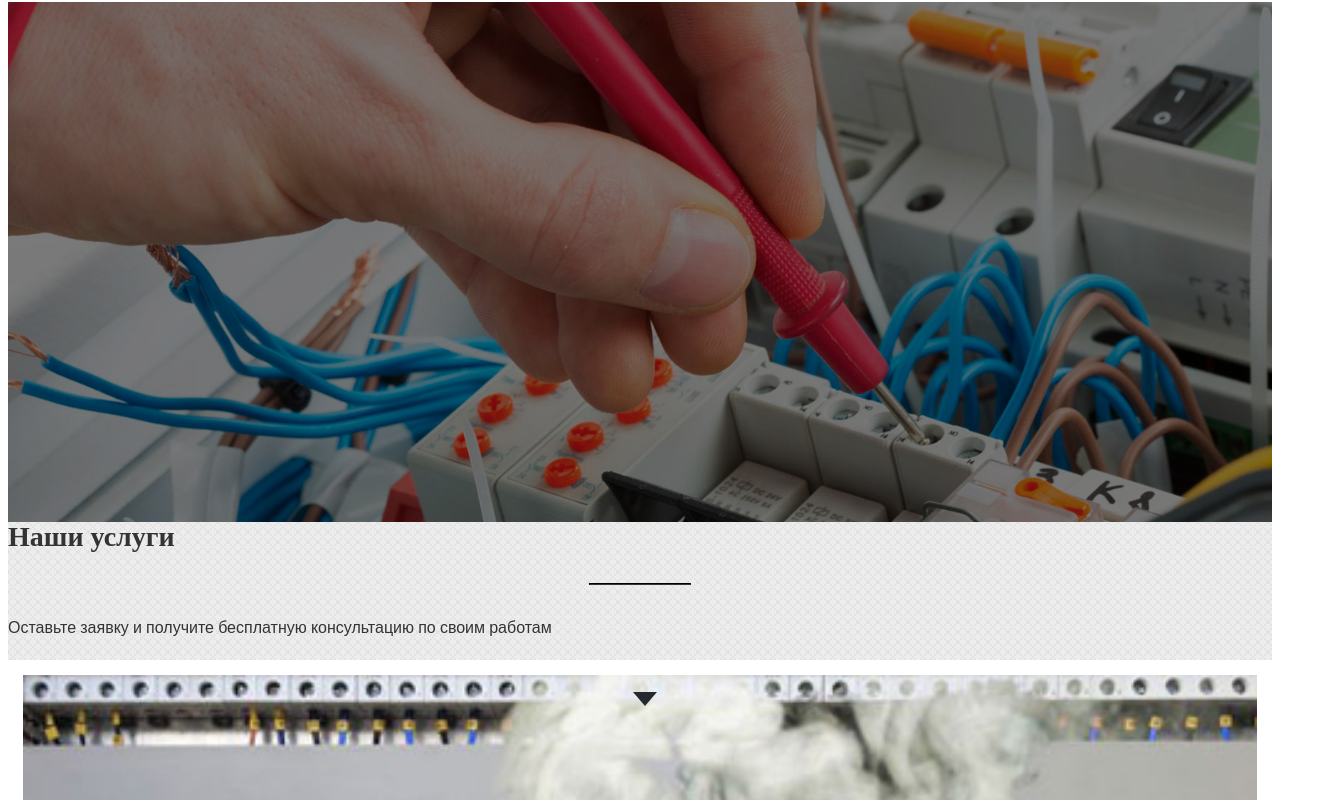
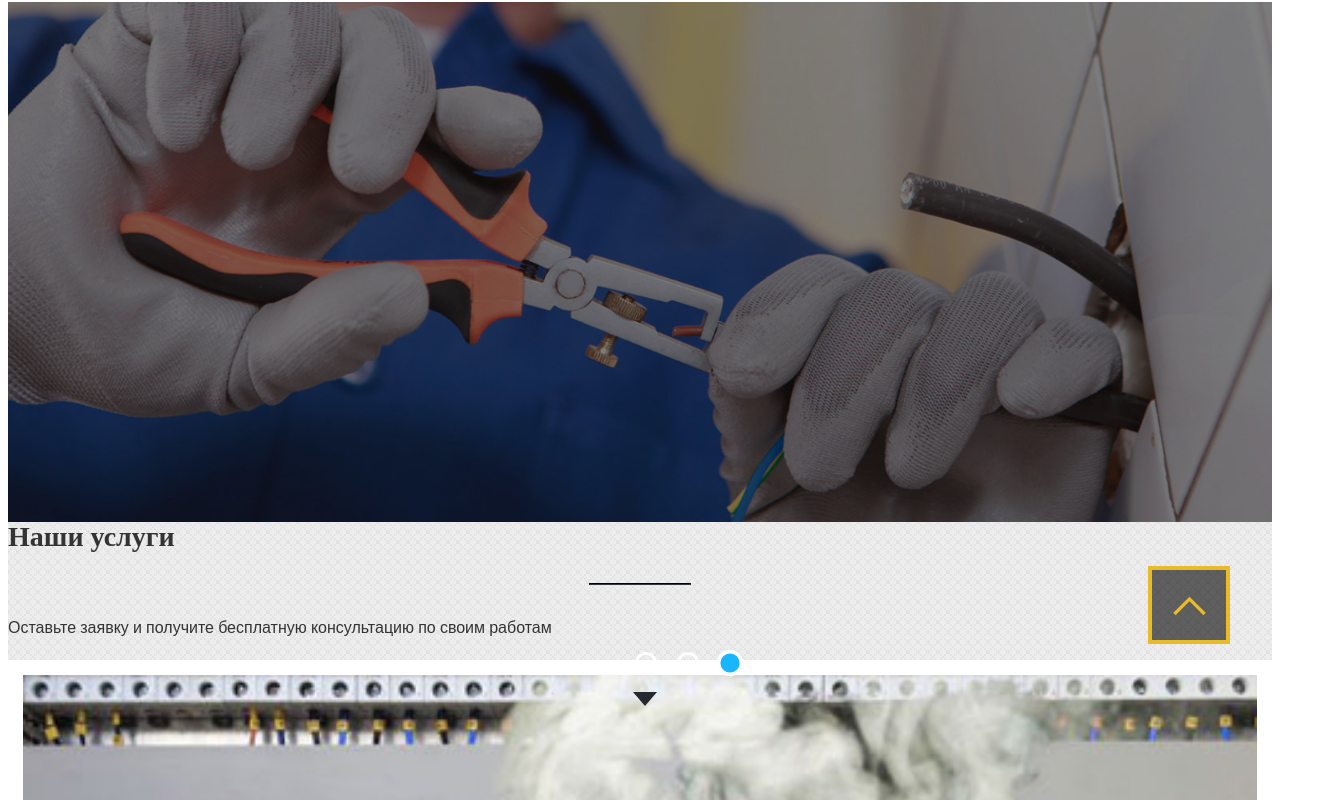
Before and after one commit to AlexBor83/electrician, a website built with webpack: page dist/index.html in a window 1280 px wide. Shown: the part 106-906 px from the top of the page, 1328 px wide, since content can reach past the window. Built offline with nearby package versions, Linux system fonts and the light colour scheme; files whose address does not match are found by name.

Commit message:
Главный слайдер и дотсы

```diff
--- a/src/index.js
+++ b/src/index.js
@@ -2,6 +2,7 @@ import modal from './module/modal';
 import mobileMenu from './module/mobile-menu';
 import accordeon from './module/accordeon';
 import scroll from './module/scroll';
+import sliderTop from './module/sliderTop'
 
 
 
@@ -9,3 +10,4 @@ modal();
 mobileMenu()
 accordeon();
 scroll()
+sliderTop()
--- /dev/null
+++ b/src/module/sliderTop.js
@@ -0,0 +1,105 @@
+const sliderTop = () => {
+  // слайдер - top-slider
+  // слайды - item
+  // Активный слайд - item-active
+  //   dot dot-active
+
+  document.addEventListener('DOMContentLoaded', () => {
+    const slider = document.querySelector('.top-slider');
+    const slides = slider.querySelectorAll('.item');
+
+
+    if (!slider || !slides) {
+      return;
+    }
+
+    const blockDots = slider.querySelector('.dots');
+
+    let dots;
+    const timerInterval = 3000;
+    let curentSlide = 0;
+    let interval;
+
+    const pushDots = () => {
+        for (let i = 0; i < slides.length; i++) {
+          blockDots.insertAdjacentHTML('beforeend', `<li class="dot"></li>`);
+        }
+        dots = document.querySelectorAll('.dot');
+        dots[0].classList.add('dot-active');
+      };
+
+    const prevSlide = (elems, index, strClass) => {
+      elems[index].classList.remove(strClass);
+    };
+
+    const nextSlide = (elems, index, strClass) => {
+      elems[index].classList.add(strClass);
+    };
+
+    const autoSlide = () => {
+      prevSlide(slides, curentSlide, 'item-active');
+      prevSlide(dots, curentSlide, 'dot-active');
+
+      curentSlide++;
+
+      if (curentSlide > slides.length - 1) {
+        curentSlide = 0;
+      }
+
+      nextSlide(slides, curentSlide, 'item-active');
+      nextSlide(dots, curentSlide, 'dot-active');
+    };
+
+    const playSlide = () => {
+      interval = setInterval(autoSlide, timerInterval);
+    };
+
+    const stopSlide = () => {
+      clearInterval(interval);
+    };
+
+    slider.addEventListener('click', (e) => {
+      if (!e.target.matches('.dot')) {
+        return;
+      }
+
+      prevSlide(slides, curentSlide, 'item-active');
+      prevSlide(dots, curentSlide, 'dot-active');
+
+      if (e.target.classList.contains('dot')) {
+        dots.forEach((dot, index) => {
+          if (e.target === dot) {
+            curentSlide = index;
+          }
+        });
+      }
+      nextSlide(slides, curentSlide, 'item-active');
+      nextSlide(dots, curentSlide, 'dot-active');
+    });
+
+    slider.addEventListener(
+      'mouseenter',
+      (e) => {
+        if (e.target.matches('.dots')) {
+          stopSlide();
+        }
+      },
+      true
+    );
+
+    slider.addEventListener(
+      'mouseleave',
+      (e) => {
+        if (e.target.matches('.dots')) {
+          playSlide();
+        }
+      },
+      true
+    );
+
+    pushDots();
+    playSlide();
+  });
+};
+
+export default sliderTop;
```
Also changed, not shown: dist/css/style.css, dist/index.html, dist/js/main.js.
